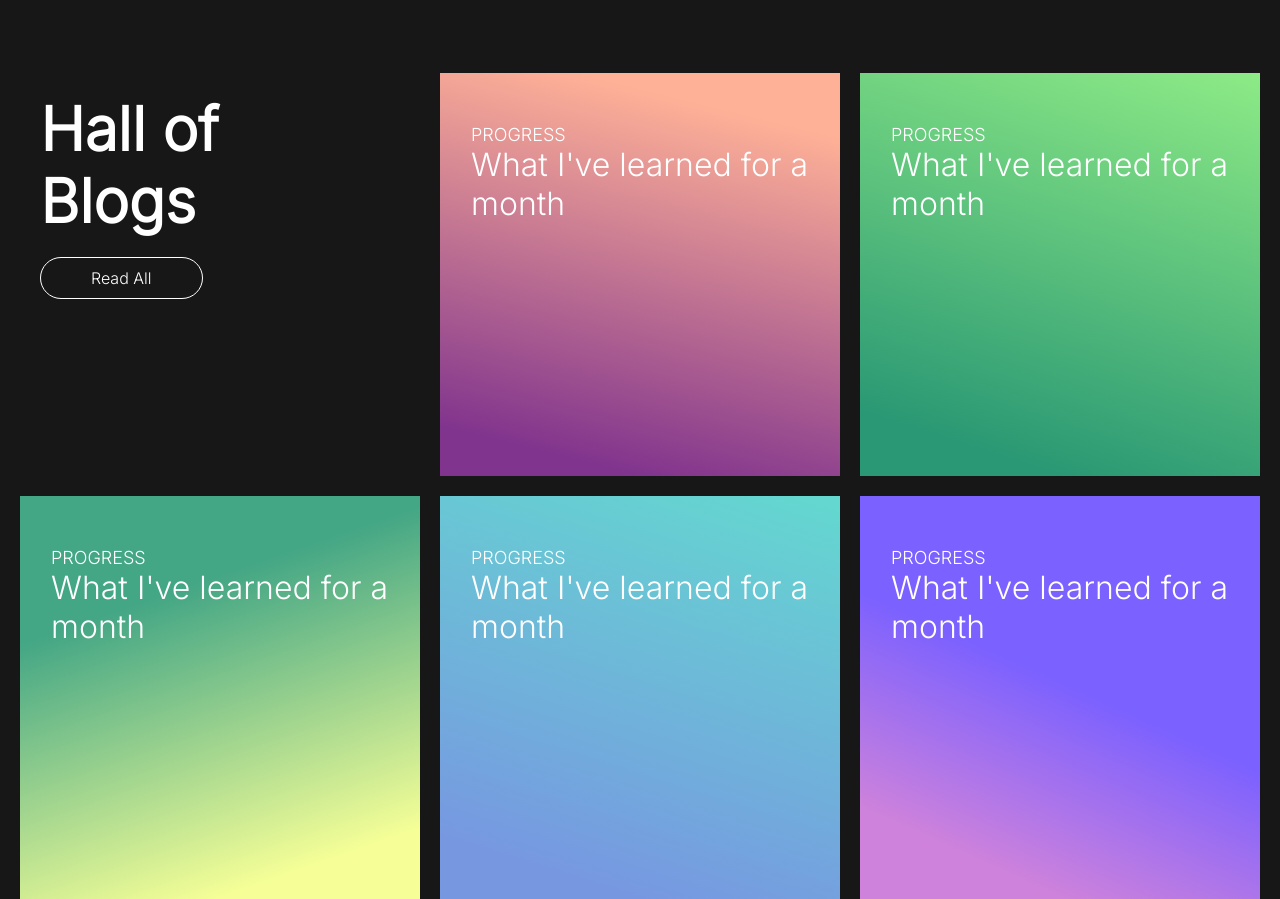
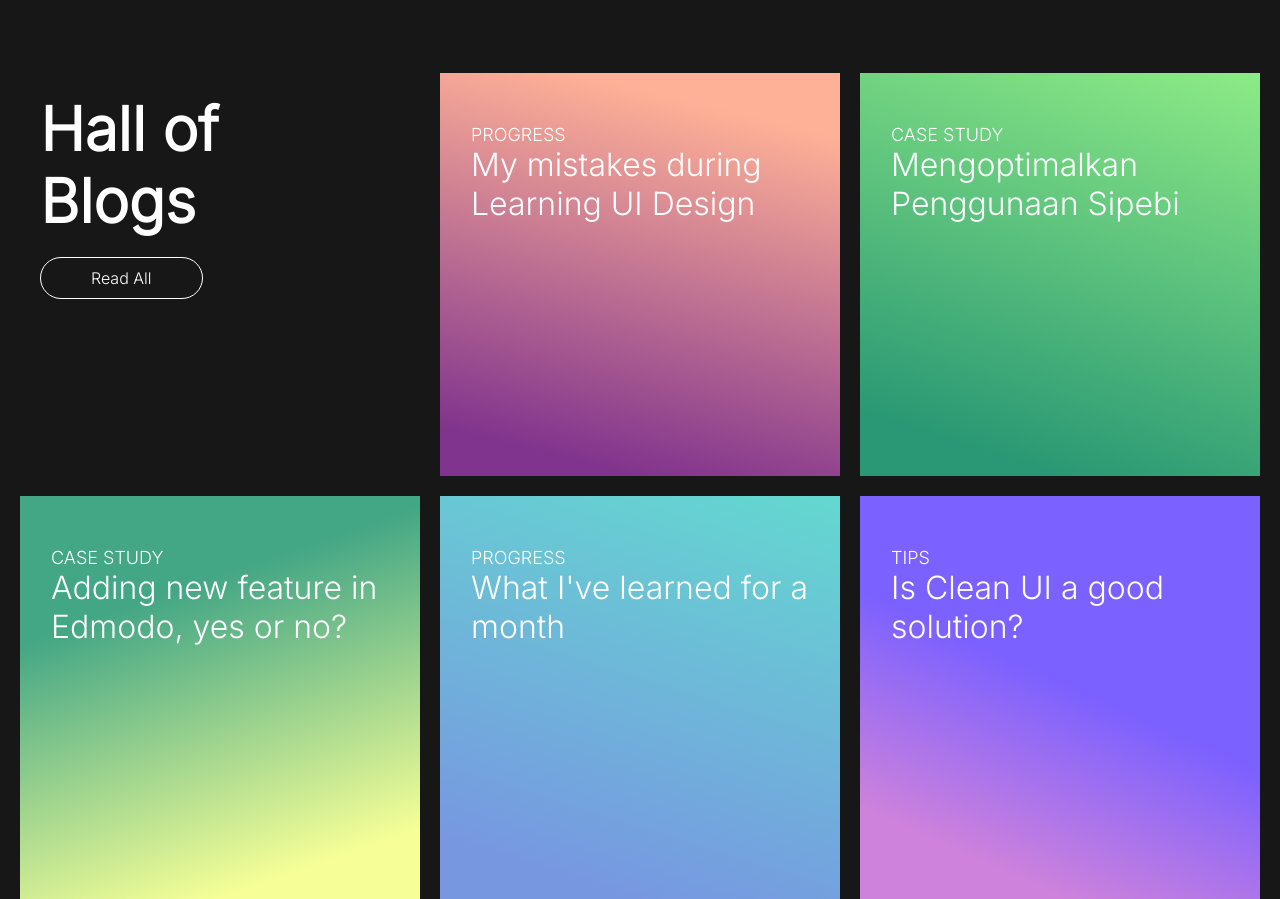
Before and after one commit to antdev1987/fiverrFigma, a website: page index.html in a window 1280 px wide. Shown: the part 2260-3159 px from the top of the page. Drawn offline with Linux system fonts and the light colour scheme.

Commit message:
text and links added on blog section

```diff
--- a/index.html
+++ b/index.html
@@ -158,36 +158,56 @@
       <div class="container blog__layout">
         <main class="blog__box blog__box--1 pt-2 pl-2">
           <h2 class="pb-2"><span>Hall of Blogs</span></h2>
-          <a href="#" class="txt-Capi card-animated pt-1 pl-5 pr-5 pb-1"> read all </a>
+          <a
+            href="https://medium.com/@ofinidaan"
+            class="txt-Capi card-animated pt-1 pl-5 pr-5 pb-1"
+          >
+            read all
+          </a>
         </main>
         <main class="blog__box blog__box--2">
-          <a href="#" class="color-White card-animated pt-5 pl-3">
+          <a
+            href="https://medium.com/@ofinidaan/ux-design-learning-progress-what-ive-learned-for-a-month-1a676588bb0c"
+            class="color-White card-animated pt-5 pl-3"
+          >
+            <span class="txt-Upper"> progress </span>
+            My mistakes during Learning UI Design
+          </a>
+        </main>
+        <main class="blog__box blog__box--3">
+          <a
+            href="https://medium.com/@ofinidaan/my-mistakes-during-learning-ux-design-9d14aed99a4c"
+            class="color-White card-animated pt-5 pl-3"
+          >
+            <span class="txt-Upper"> CASE STUDY </span>
+            Mengoptimalkan Penggunaan Sipebi
+          </a>
+        </main>
+        <main class="blog__box blog__box--4">
+          <a
+            href="https://medium.com/@ofinidaan/mengoptimalkan-penggunaan-sipebi-77ac51ff74f5"
+            class="color-White card-animated pt-5 pl-3"
+          >
+            <span class="txt-Upper"> CASE STUDY </span>
+            Adding new feature in Edmodo, yes or no?
+          </a>
+        </main>
+        <main class="blog__box blog__box--5">
+          <a
+            href="https://medium.com/@ofinidaan/is-clean-ui-a-good-solution-727abb38cff9"
+            class="color-White card-animated pt-5 pl-3"
+          >
             <span class="txt-Upper"> progress </span>
             What I've learned for a month
           </a>
         </main>
-        <main class="blog__box blog__box--3">
-          <a href="#" class="color-White card-animated pt-5 pl-3">
-            <span class="txt-Upper"> progress </span>
-            What I've learned for a month
-          </a>
-        </main>
-        <main class="blog__box blog__box--4">
-          <a href="#" class="color-White card-animated pt-5 pl-3">
-            <span class="txt-Upper"> progress </span>
-            What I've learned for a month
-          </a>
-        </main>
-        <main class="blog__box blog__box--5">
-          <a href="#" class="color-White card-animated pt-5 pl-3">
-            <span class="txt-Upper"> progress </span>
-            What I've learned for a month
-          </a>
-        </main>
-        <main class="blog__box blog__box--6 ">
-          <a href="#" class="color-White card-animated pt-5 pl-3">
-            <span class="txt-Upper"> progress </span>
-            What I've learned for a month
+        <main class="blog__box blog__box--6">
+          <a
+            href="https://medium.com/@ofinidaan/ux-case-study-adding-new-feature-in-edmodo-yes-or-no-f59d9cac9a9"
+            class="color-White card-animated pt-5 pl-3"
+          >
+            <span class="txt-Upper"> TIPS </span>
+            Is Clean UI a good solution?
           </a>
         </main>
       </div>
```
